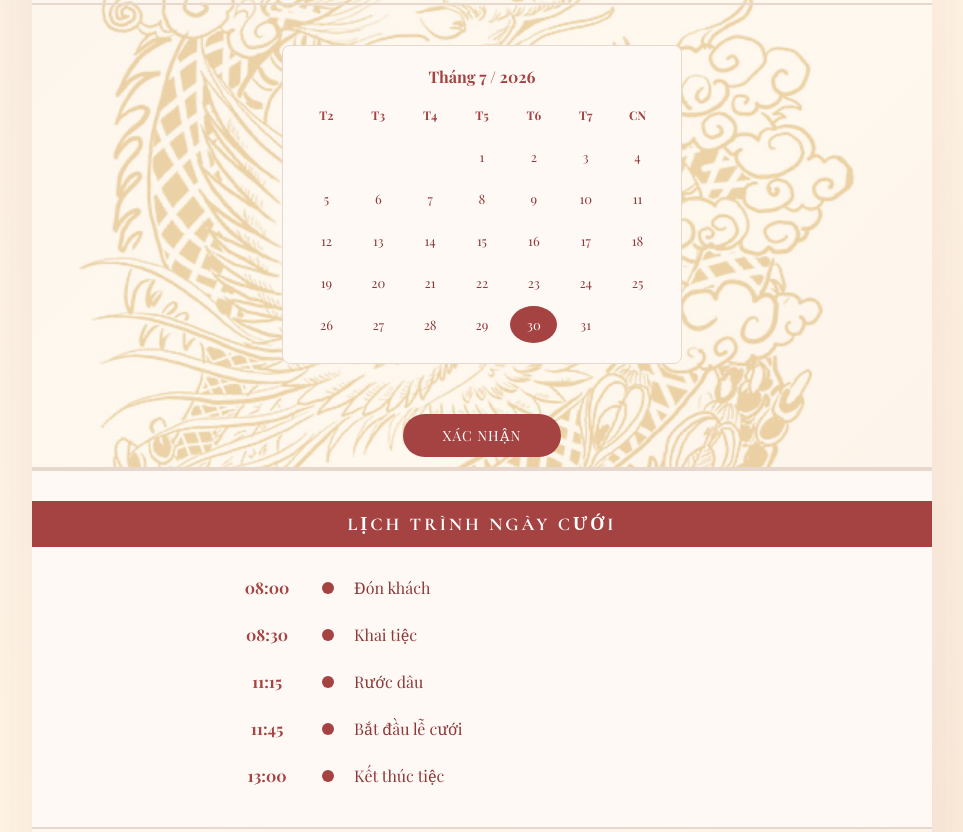
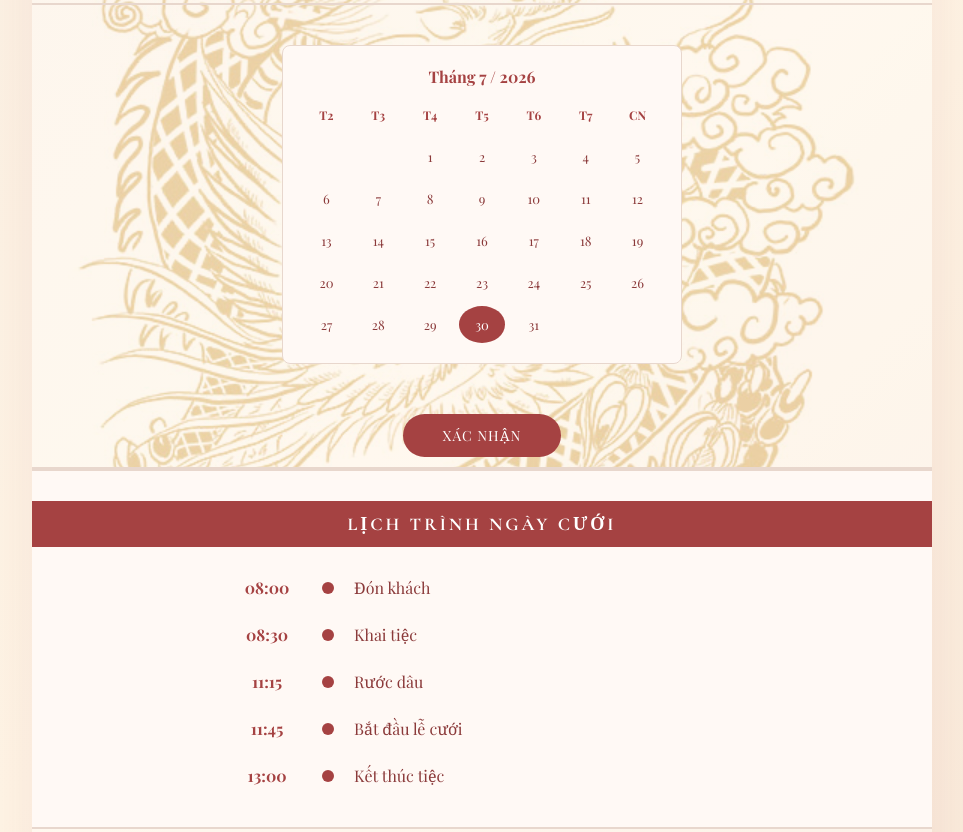
Before and after one commit to HaiND94/hai-tam-wedding, a plain HTML site: page detail.html in a window 1280 px wide. Shown: the part 1940-2772 px from the top of the page, without its empty margins (158-1121 px from the left). Drawn offline with nearby package versions, Linux system fonts and the light colour scheme; no server answers.

Commit message:
fix time

```diff
--- a/detail.html
+++ b/detail.html
@@ -1541,7 +1541,8 @@
 
             monthYear.textContent = `Tháng ${month + 1} / ${year}`;
 
-            const firstDay = new Date(year, month, 1).getDay();
+            // getDay(): CN=0..T7=6. Lịch bắt đầu từ Thứ 2 nên chuyển về T2=0..CN=6
+            const firstDay = (new Date(year, month, 1).getDay() + 6) % 7;
             const daysInMonth = new Date(year, month + 1, 0).getDate();
 
             calendarDays.innerHTML = '';
```
